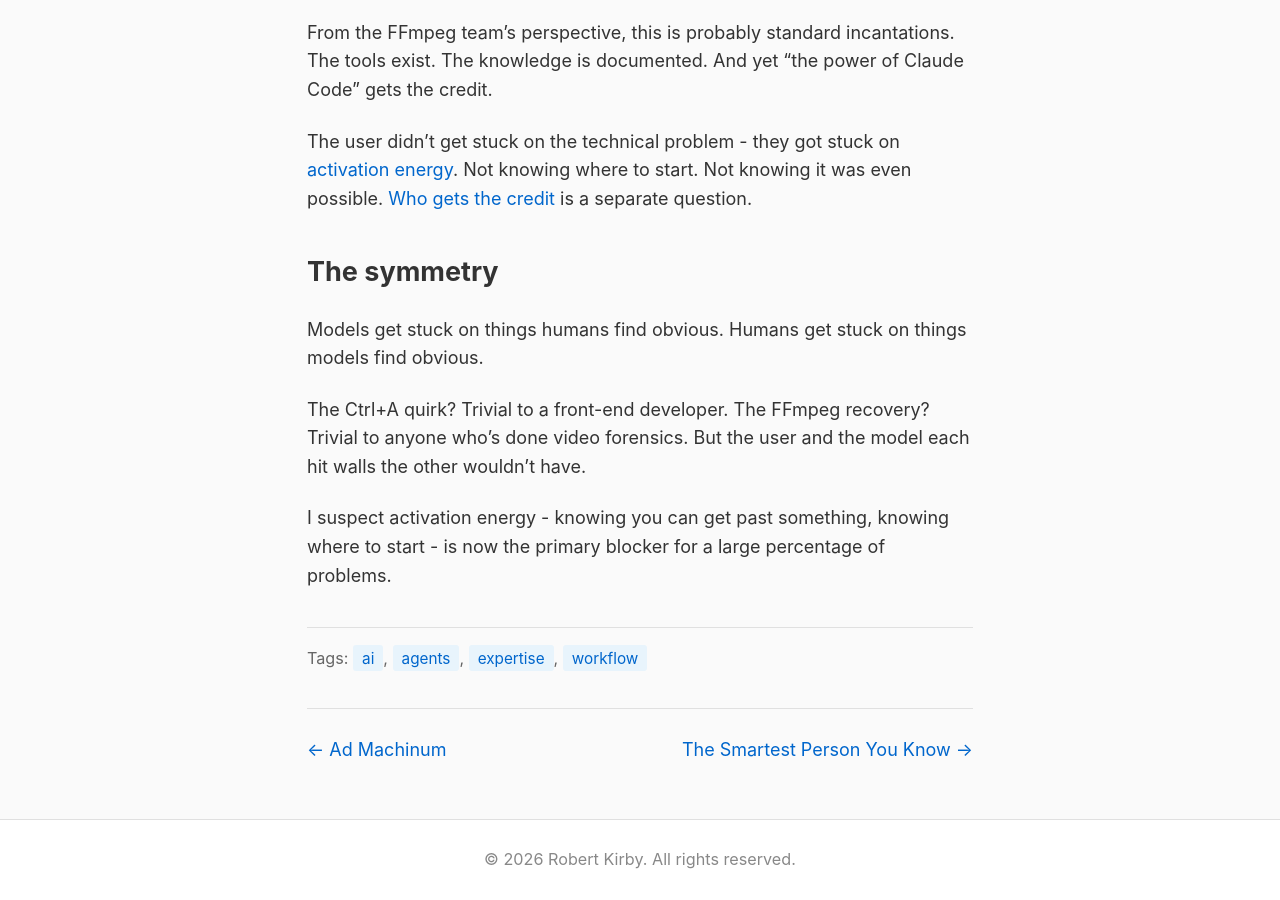
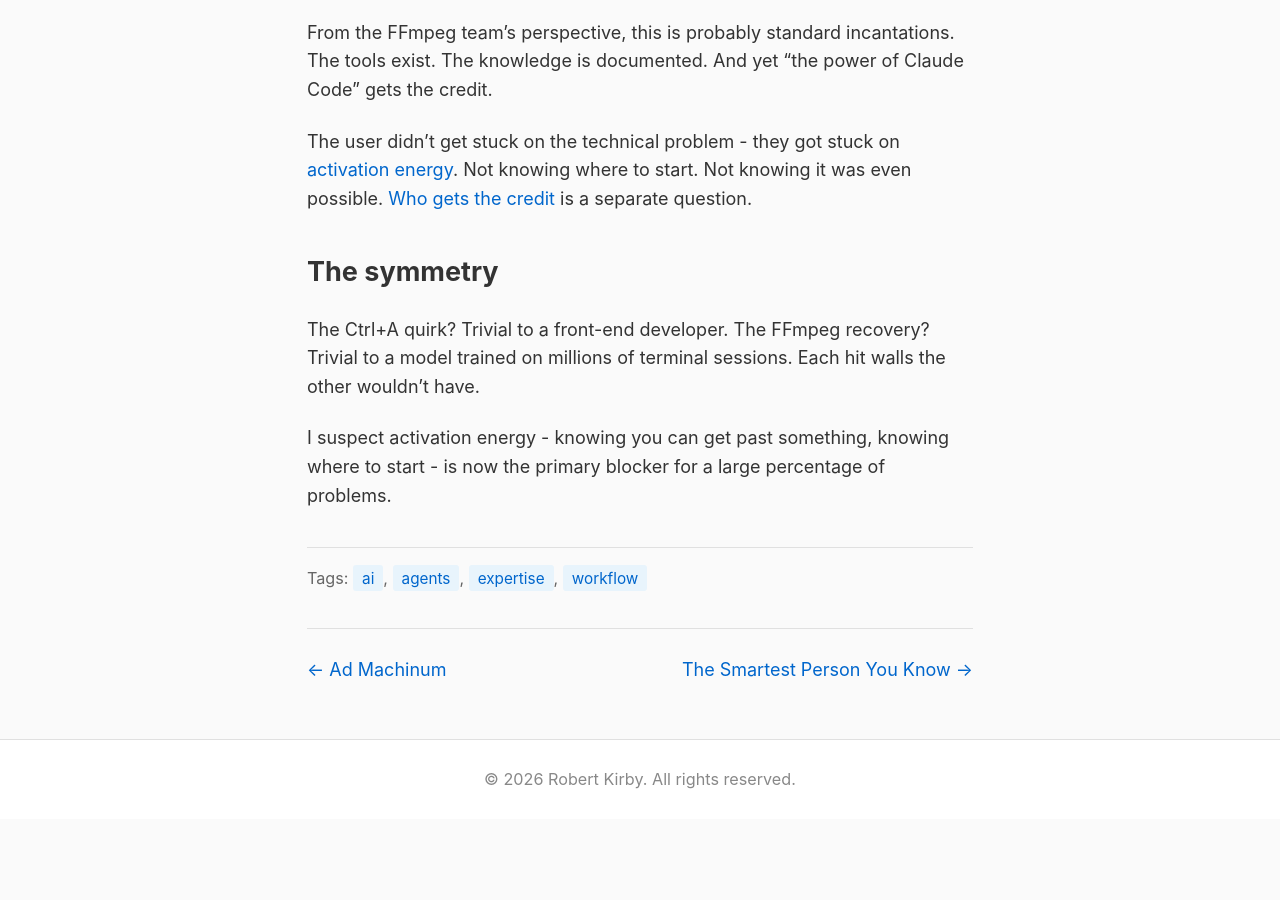
Before and after one commit to rob137/rob137.github.io, a Jekyll site: the page built from _posts/2026-01-07-stuck.md, in a window 1280 px wide and 900 px high, scrolled down 1269 px. Built offline with Jekyll 4.4.1, drawn with Linux system fonts in a browser that asks for light colours; after the commit the page ends 2088 px from its top, so only the background shows below that.

Commit message:
"Stuck": tighten symmetry section, human vs model comparison

```diff
--- a/_posts/2026-01-07-stuck.md
+++ b/_posts/2026-01-07-stuck.md
@@ -38,8 +38,6 @@ The user didn't get stuck on the technical problem - they got stuck on [activati
 
 ## The symmetry
 
-Models get stuck on things humans find obvious. Humans get stuck on things models find obvious.
-
-The Ctrl+A quirk? Trivial to a front-end developer. The FFmpeg recovery? Trivial to anyone who's done video forensics. But the user and the model each hit walls the other wouldn't have.
+The Ctrl+A quirk? Trivial to a front-end developer. The FFmpeg recovery? Trivial to a model trained on millions of terminal sessions. Each hit walls the other wouldn't have.
 
 I suspect activation energy - knowing you can get past something, knowing where to start - is now the primary blocker for a large percentage of problems.
```
